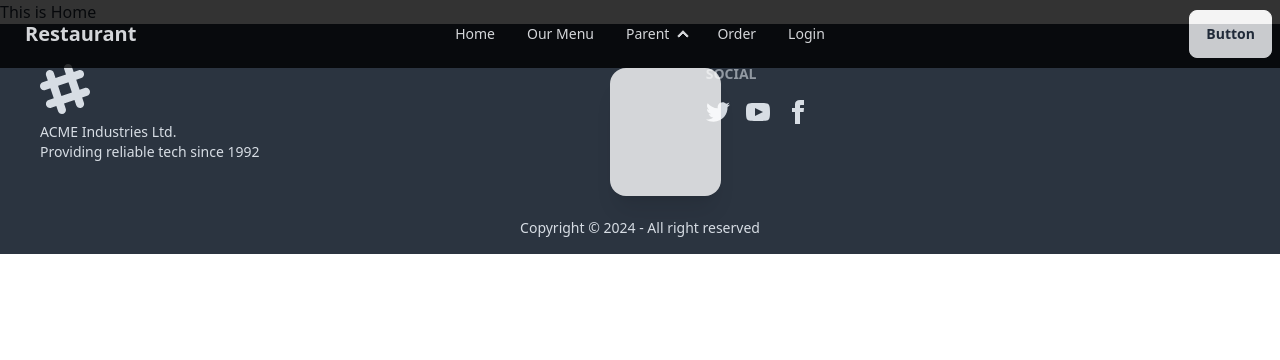
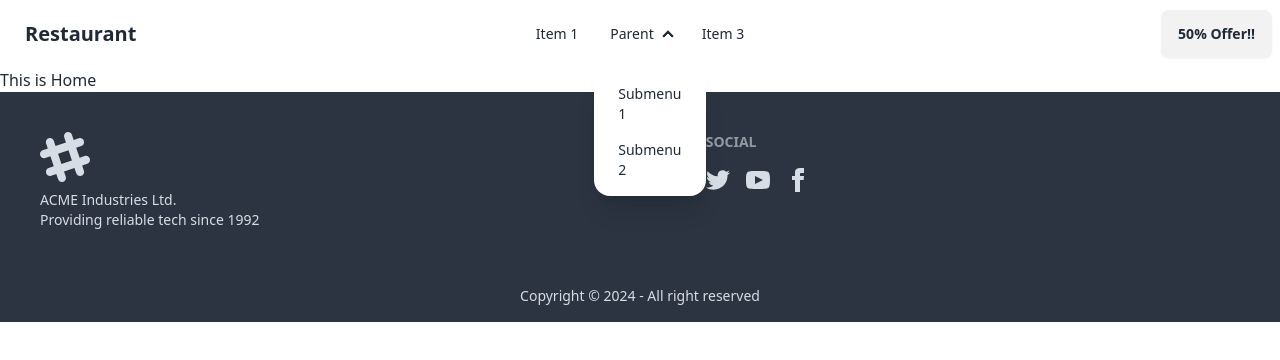
Before and after one commit to RaisulislamRimon/bistro-boss-client, a React (Vite) app: page / in a window 1280 px wide. Both pictures are taken after a click on the heading "Parent". Shown: the top 360 px of the page. Built offline with nearby package versions, Linux system fonts and the light colour scheme.

Commit message:
update navbar

```diff
--- a/src/pages/Shared/Navbar/Navbar.jsx
+++ b/src/pages/Shared/Navbar/Navbar.jsx
@@ -1,80 +1,58 @@
-import { Link } from "react-router-dom";
-
-const NavBar = () => {
-  const navOptions = (
-    <>
-      <li>
-        <Link to={"/"} className="hover:text-white">
-          Home
-        </Link>
-      </li>
-      <li>
-        <Link to={"/menu"} className="hover:text-white">
-          Our Menu
-        </Link>
-      </li>
-      <li tabIndex={0}>
-        <details>
-          <summary>Parent</summary>
-          <ul className="p-2">
-            <li>
-              <a>Submenu 1</a>
-            </li>
-            <li>
-              <a>Submenu 2</a>
-            </li>
-          </ul>
-        </details>
-      </li>
-      <li>
-        <Link to={"/order/salad"}>Order</Link>
-      </li>
-      <li>
-        <Link to={"/login"}>Login</Link>
-      </li>
-    </>
-  );
+export default function Navbar () {
   return (
     <div>
-      <div className="navbar fixed z-10 max-w-screen-xl bg-black text-white opacity-80">
+      <div className="navbar bg-base-100">
         <div className="navbar-start">
           <div className="dropdown">
-            <label tabIndex={0} className="btn btn-ghost lg:hidden">
+            <div tabIndex={0} role="button" className="btn btn-ghost lg:hidden">
               <svg
                 xmlns="http://www.w3.org/2000/svg"
                 className="h-5 w-5"
                 fill="none"
                 viewBox="0 0 24 24"
-                stroke="currentColor"
-              >
+                stroke="currentColor">
                 <path
                   strokeLinecap="round"
                   strokeLinejoin="round"
                   strokeWidth="2"
-                  d="M4 6h16M4 12h8m-8 6h16"
-                />
+                  d="M4 6h16M4 12h8m-8 6h16" />
               </svg>
-            </label>
+            </div>
             <ul
               tabIndex={0}
-              className="menu menu-sm dropdown-content mt-3 z-[1] p-2 shadow bg-base-100 rounded-box w-52"
-            >
-              {navOptions}
+              className="menu menu-sm dropdown-content bg-base-100 rounded-box z-[1] mt-3 w-52 p-2 shadow">
+              <li><a>Item 1</a></li>
+              <li>
+                <a>Parent</a>
+                <ul className="p-2">
+                  <li><a>Submenu 1</a></li>
+                  <li><a>Submenu 2</a></li>
+                </ul>
+              </li>
+              <li><a>Item 3</a></li>
             </ul>
           </div>
-          <Link to={"/"} className="btn btn-ghost normal-case text-xl">
-            Restaurant
-          </Link>
+          <a className="btn btn-ghost text-xl">Restaurant</a>
         </div>
         <div className="navbar-center hidden lg:flex">
-          <ul className="menu menu-horizontal px-1">{navOptions}</ul>
+          <ul className="menu menu-horizontal px-1">
+            <li><a>Item 1</a></li>
+            <li>
+              <details>
+                <summary>Parent</summary>
+                <ul className="p-2">
+                  <li><a>Submenu 1</a></li>
+                  <li><a>Submenu 2</a></li>
+                </ul>
+              </details>
+            </li>
+            <li><a>Item 3</a></li>
+          </ul>
         </div>
         <div className="navbar-end">
-          <a className="btn">Button</a>
+          <a className="btn">50% Offer!!</a>
         </div>
       </div>
     </div>
-  );
-};
-
-export default NavBar;
+  )
+}
```
